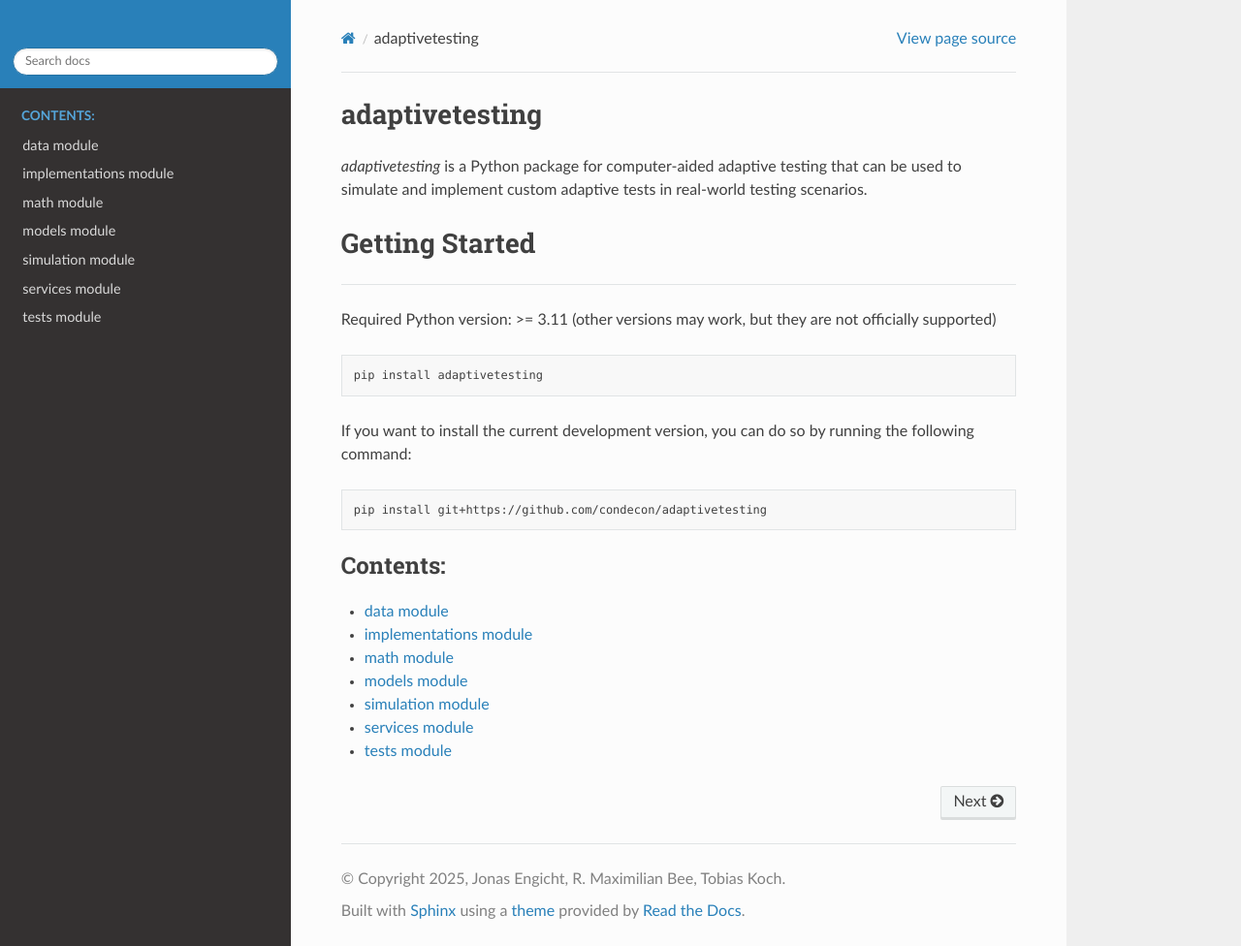
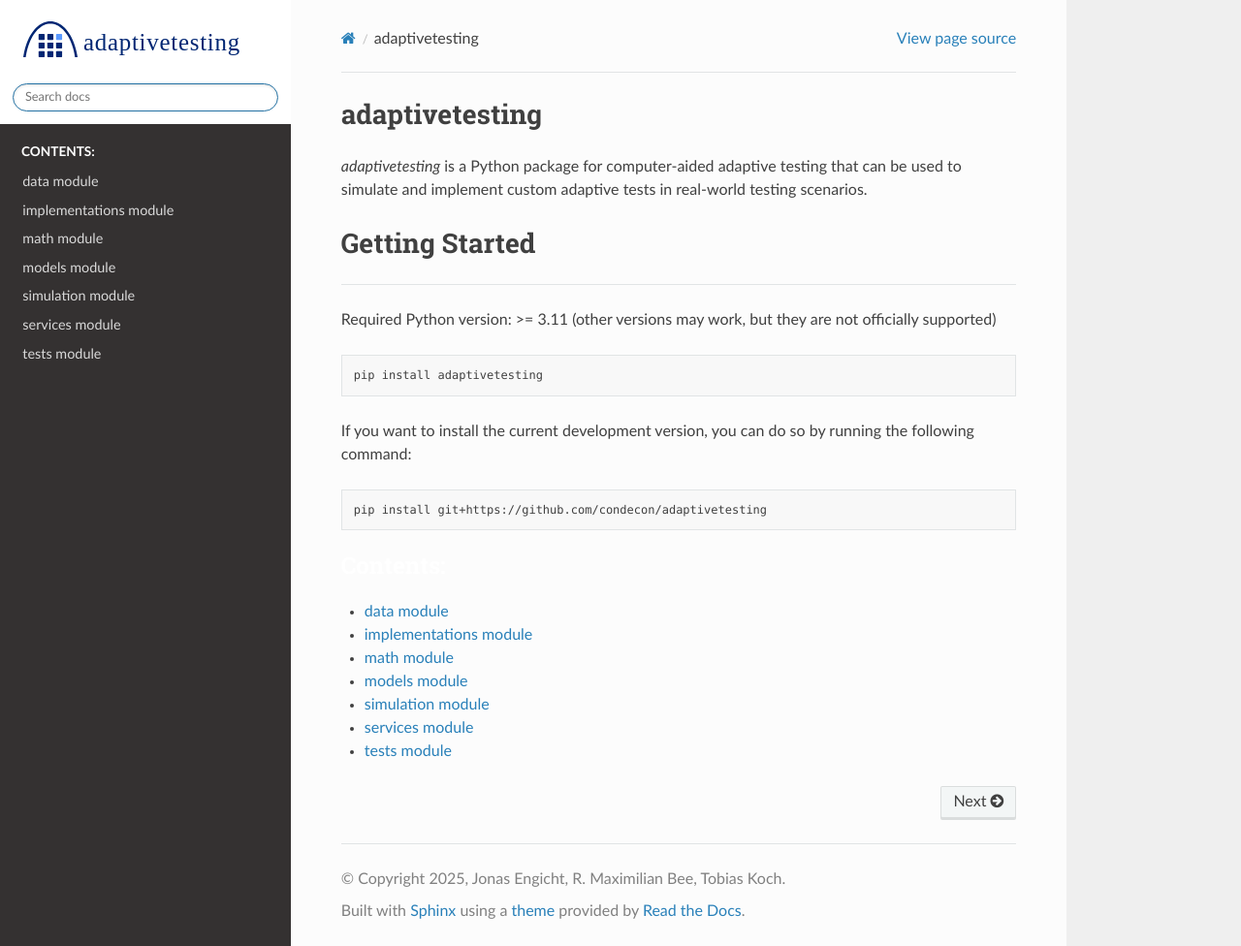
Before and after one commit to condecon/adaptivetesting, a Sphinx documentation site: the page built from docs/source/index.rst, in a window 1280 px wide and 976 px high. Shown: the whole window at 97% size. Built offline with Sphinx 7.4.7 and the Read the Docs theme 3.1.0, drawn with Linux system fonts in a browser that asks for light colours.

Commit message:
update doc styling

```diff
--- a/docs/source/_static/main.css
+++ b/docs/source/_static/main.css
@@ -1,9 +1,24 @@
 .logo{
     display: block;
     margin: 0;
-    height: 100%;
-    width: auto;
+    height: auto;
+    width: 100% !important;
     border-radius: 0;
     max-width: 100%;
     background: transparent;
 }
+
+.wy-side-nav-search {
+    display: block;
+    width: 300px;
+    padding: .809em;
+    margin-bottom: .809em;
+    z-index: 200;
+    background-color: white !important;
+    text-align: center;
+    color: #fcfcfc;
+}
+
+.caption-text{
+    color: white !important;
+}
--- a/docs/source/index.rst
+++ b/docs/source/index.rst
@@ -1,8 +1,3 @@
-.. adaptivetesting documentation master file, created by
-   sphinx-quickstart on Tue Jun 11 16:27:07 2024.
-   You can adapt this file completely to your liking, but it should at least
-   contain the root `toctree` directive.
-
 adaptivetesting
 ===========================================
 
```
